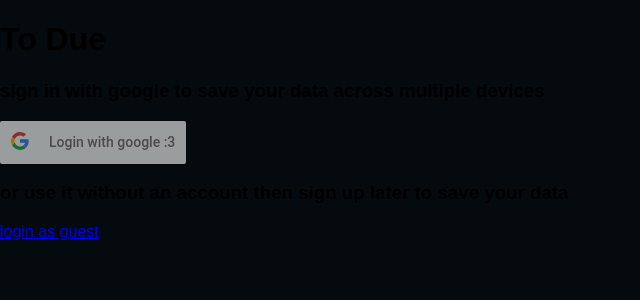
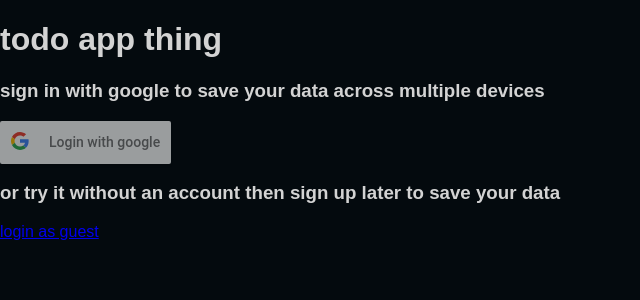
Before and after one commit to cvega15/Todue-Original, a React (Create React App) app in the folder todo_app/: page / in a window 1280 px wide. Shown: the top 300 px of the page, without its empty margins (0-640 px from the left). Built offline with nearby package versions, Linux system fonts and the light colour scheme.

Commit message:
more GUI updates

```diff
--- a/todo_app/src/AppStyles.css
+++ b/todo_app/src/AppStyles.css
@@ -248,7 +248,7 @@
     width: 100%;
     height: 100%;
     overflow: auto;
-    background-color: rgba(0, 0, 0, 0.6);
+    background-color: rgba(0, 0, 0, 0.9);
 }
 
 .icon{
@@ -302,7 +302,7 @@
 
 .notifications-area{
     overflow: auto;
-    background-color: gray;
+    background-color: var(--barBackground);
 }
 
 .save-button{
--- a/todo_app/src/components/AddTask.js
+++ b/todo_app/src/components/AddTask.js
@@ -99,10 +99,10 @@
                                     <input className="text-input" type="text" maxLength="40" id="task_name" onChange={this.handleChange} defaultValue={this.state.task_name} />
                                     <br />
                                     <h2>date</h2>
-                                    <input type="date" id="due_date" onChange={this.handleChange} defaultValue={this.state.due_date} required />
+                                    <input className="text-input" type="date" id="due_date" onChange={this.handleChange} defaultValue={this.state.due_date} required />
                                     <br />
                                     <h2>time</h2>
-                                    <input type="time" id="due_time" onChange={this.handleChange} defaultValue={this.state.due_time} required />
+                                    <input className="text-input" type="time" id="due_time" onChange={this.handleChange} defaultValue={this.state.due_time} required />
                                     <br />
                                 </div>
                             </form>
--- a/todo_app/src/components/Header.js
+++ b/todo_app/src/components/Header.js
@@ -13,7 +13,7 @@
                 <div className='header'>
                     <h2>{ title }</h2>
                     <div className="add-button">
-                        <svg xmlns="http://www.w3.org/2000/svg" className="icon" color="white" onClick={ () => toggleModal(null) } width="8.5vh" height="8.5vh" viewBox="0 0 24 24"><path d="M19 13h-6v6h-2v-6H5v-2h6V5h2v6h6v2z"/><path d="M0 0h24v24H0z" fill="none"/></svg>
+                        <svg xmlns="http://www.w3.org/2000/svg" className="icon" color="white" onClick={ () => toggleModal(null) } width="7.8vh" height="7.8vh" viewBox="0 0 24 24"><path d="M19 13h-6v6h-2v-6H5v-2h6V5h2v6h6v2z"/><path d="M0 0h24v24H0z" fill="none"/></svg>
 
                     </div>
                 </div>
--- a/todo_app/src/components/LandingPage.js
+++ b/todo_app/src/components/LandingPage.js
@@ -15,11 +15,11 @@
             )
         }else{
             return(
-                <div className='landing-page'>
-                    <h1>To Due</h1>
+                <div className='landing-page' style={{color: "lightgray"}}>
+                    <h1>todo app thing</h1>
                     <h3>sign in with google to save your data across multiple devices</h3>
                     <SignIn />
-                    <h3>or use it without an account then sign up later to save your data</h3>
+                    <h3>or try it without an account then sign up later to save your data</h3>
                     <NavLink to='/home' className='login-as-guest'>login as guest</NavLink>
                 </div>
             );
--- a/todo_app/src/components/SignIn.js
+++ b/todo_app/src/components/SignIn.js
@@ -44,7 +44,7 @@
                             {
                                 <GoogleLogin
                                     clientId="195081855240-jjsqpn2t0oucb8ets7li98p8vodja8jd.apps.googleusercontent.com"
-                                    buttonText="Login with google :3"
+                                    buttonText="Login with google"
                                     onSuccess={(response) => {
                                         var id_token = response.getAuthResponse().id_token;
 
--- a/todo_app/src/components/Task.js
+++ b/todo_app/src/components/Task.js
@@ -89,10 +89,10 @@
                                         <h3>{ this.props.due_date }</h3>
                                         <h3>{ le_time }</h3>
                                     </div>
-                                    {/*
+
                                     <button onClick={ this.handleEdit }>edit task</button>
                                     <button onClick={ () => deleteTask(this.props.task_id) }>delete task</button>
-                                    */}
+
                                 </div>
                                 <div className="right-task">
                                     <div>
```
